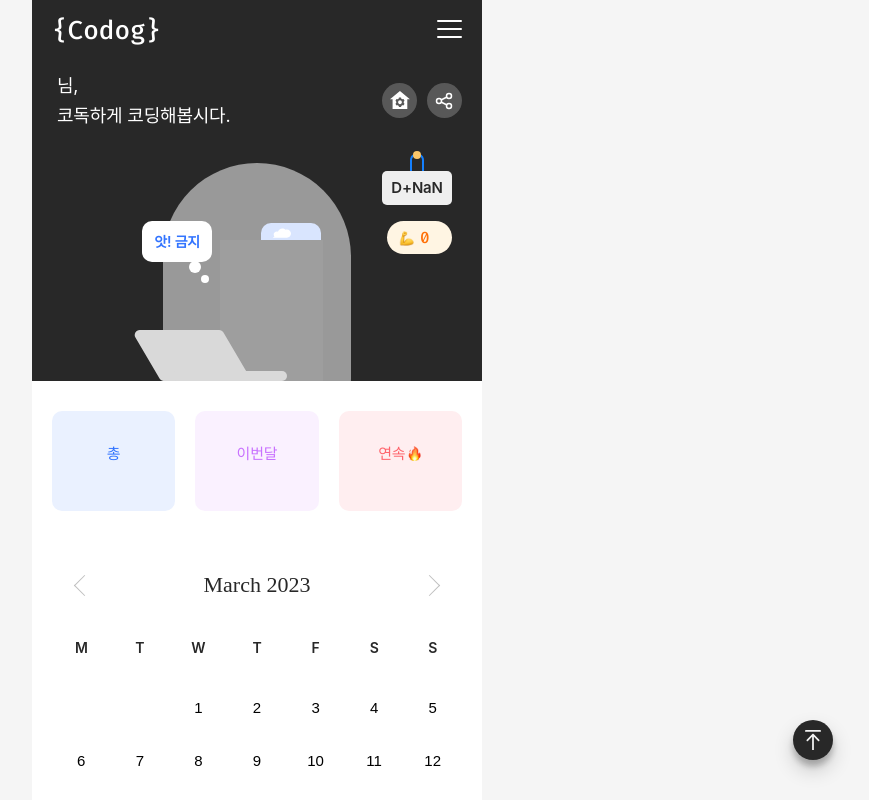
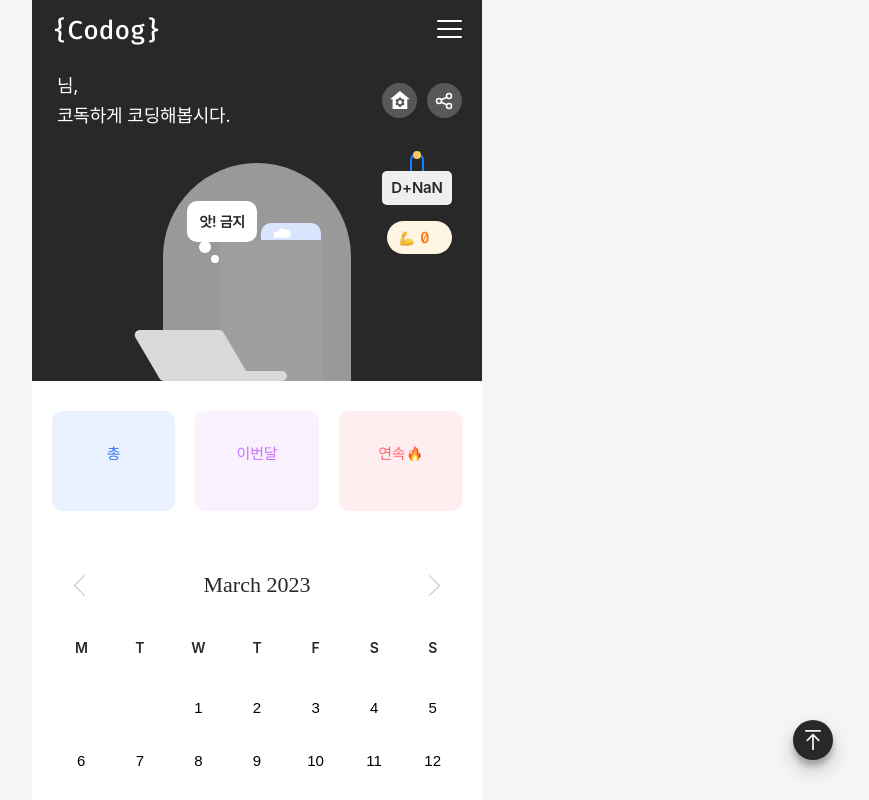
Before and after one commit to firstcommit23/codog-front, a Next.js app: page / in a window 1280 px wide. Shown: the top 800 px of the page, without its empty margins (383-1252 px from the left). Built offline with nearby package versions, Linux system fonts and the light colour scheme; no server answers; grey boxes are pictures that could not be loaded; a web font is replaced by a local one; what axios-retry, emotion-reset would draw is missing.

Commit message:
balloon 수정

```diff
--- a/components/Canvas/Balloon.tsx
+++ b/components/Canvas/Balloon.tsx
@@ -5,8 +5,8 @@ interface BalloonProps {
   type?: 'Speech' | 'Think';
   color?: string;
   fontSize?: string;
-  top? : string;
-  right? : string;
+  top?: string;
+  right?: string;
 }
 
 const Balloon = ({ children, type = 'Speech', color, fontSize, top, right }: BalloonProps) => {
@@ -17,10 +17,14 @@ const Balloon = ({ children, type = 'Speech', color, fontSize, top, right }: Bal
   );
 };
 
-const BalloonDiv = styled.div<{ fontSize: string | undefined, top: string | undefined , right: string | undefined}>`
+const BalloonDiv = styled.div<{
+  fontSize: string | undefined;
+  top: string | undefined;
+  right: string | undefined;
+}>`
   position: absolute;
-  top: ${(props)=>`${props.top ? props.top : '9rem'}`};
-  right: ${(props)=>`${props.right ? props.right : '60%'}`};
+  top: ${(props) => `${props.top ? props.top : '7rem'}`};
+  right: ${(props) => `${props.right ? props.right : '50%'}`};
   padding: 1rem 1.2rem;
   background: #ffffff;
   border-radius: 1rem;
@@ -45,7 +49,7 @@ const BalloonDiv = styled.div<{ fontSize: string | undefined, top: string | unde
     content: '';
     position: absolute;
     top: 4rem;
-    right: 0;
+    right: 50%;
     width: 2.3rem;
     height: 2.8rem;
     background: url('/images/ThinkBalloon.svg') no-repeat;
--- a/pages/index.tsx
+++ b/pages/index.tsx
@@ -72,7 +72,7 @@ const Home: NextPage = () => {
         {/* 코독 하우스 */}
         <Canvas roomColor={getRoomColor(userData?.characterCode)}>
           <DogCharacter character={userData?.characterCode} />
-          <Balloon type="Think" color="#3274FF" fontSize="1.4rem">
+          <Balloon type="Think" color="#282828" fontSize="1.4rem">
             {ThinkList[random]}
           </Balloon>
           <FoodItem food={userData.foodItem} />
```
